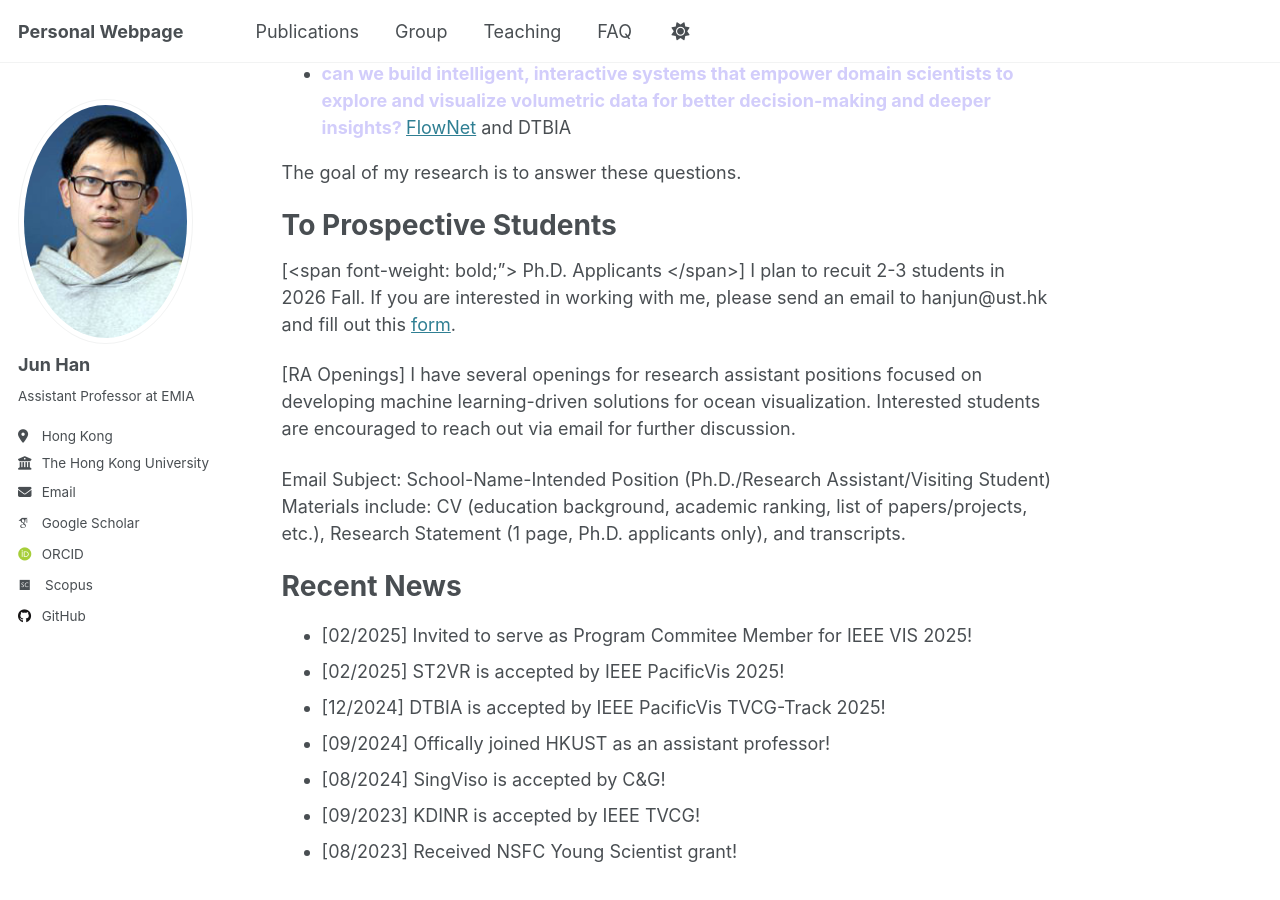
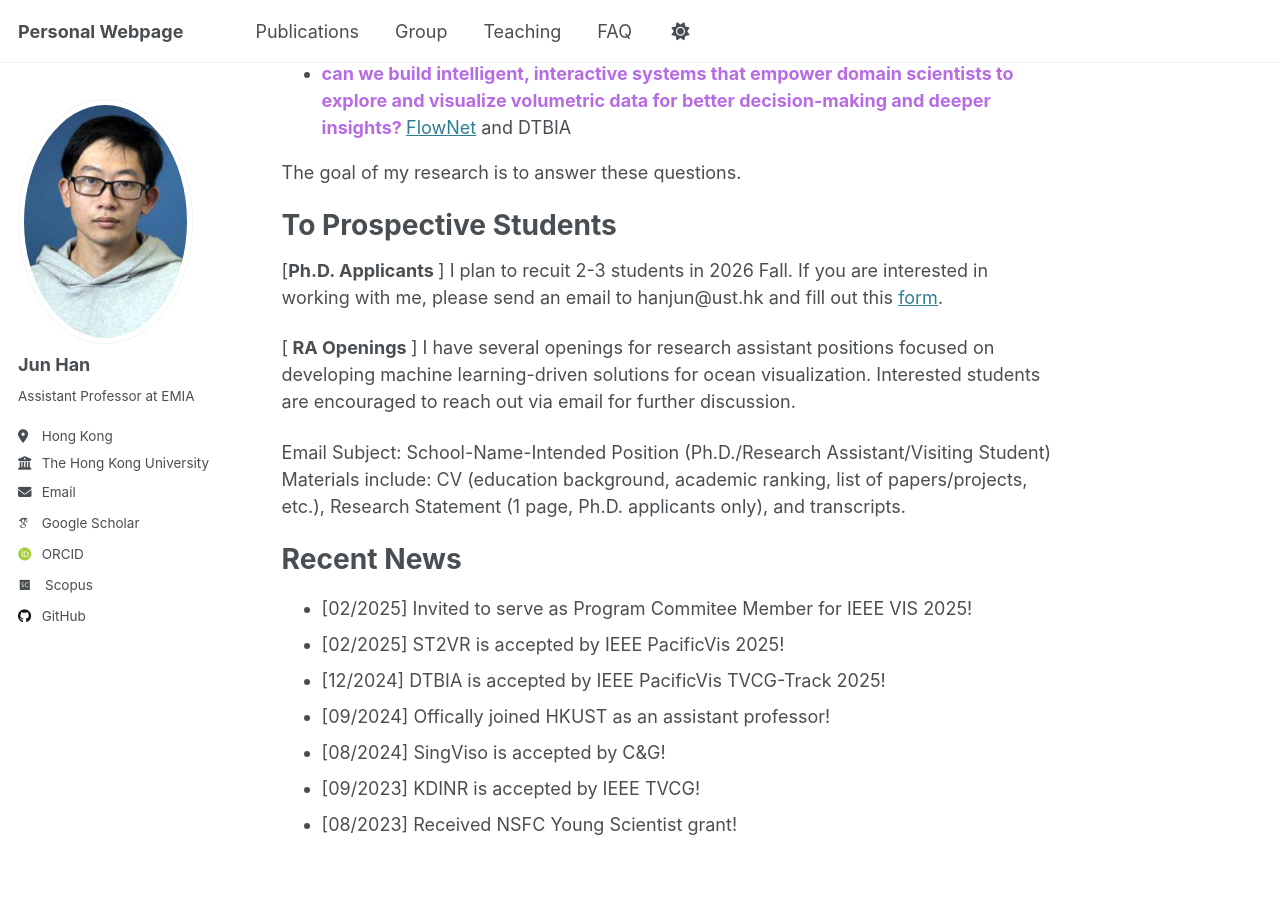
Before and after one commit to stevenhan1991/stevenhan1991.github.io, a Jekyll site: the page built from _pages/about.md, in a window 1280 px wide and 900 px high, scrolled down 572 px. Built offline with Jekyll 4.4.1, drawn with Linux system fonts in a browser that asks for light colours; some web fonts are replaced.

Commit message:
Update about.md

```diff
--- a/_pages/about.md
+++ b/_pages/about.md
@@ -12,17 +12,17 @@ I'm an Assistant Professor in the [Division of Emerging Interdisciplinary Areas]
 <h1 id='research'>Research</h1>
 My research lies at the intersection of scientific visualization, human-computer interaction, and machine learning. Scientific simulations generate vast amounts of volumetric data essential for understanding various natural phenomena. My work seeks to address key challenges, such as:
 <ul>
-<li> <span style="color: #9ED7FF; font-weight: bold;"> How can we develop algorithms to efficiently manage large-scale simulation data? </span> <a href='https://ieeexplore.ieee.org/abstract/document/10371224/'>KDINR</a> and <a href='https://ieeexplore.ieee.org/abstract/document/9852325/'>CoordNet</a> </li>
-<li> <span style="color: #BFFFBF; font-weight: bold;"> How can we design generative models to rapidly produce scientific data? </span> <a href='https://ieeexplore.ieee.org/document/9230431/'>V2V</a> and <a href='https://ieeexplore.ieee.org/document/9552857/'>STNet</a> </li>
-<li><span style="color: #D2CDFB; font-weight: bold;">  can we build intelligent, interactive systems that empower domain scientists to explore and visualize volumetric data for better decision-making and deeper insights? </span> <a href='https://ieeexplore.ieee.org/abstract/document/8532319' >FlowNet</a> and DTBIA </li>
+<li> <span style="color: #0067B1; font-weight: bold;"> How can we develop algorithms to efficiently manage large-scale simulation data? </span> <a href='https://ieeexplore.ieee.org/abstract/document/10371224/'>KDINR</a> and <a href='https://ieeexplore.ieee.org/abstract/document/9852325/'>CoordNet</a> </li>
+<li> <span style="color: #DC5541; font-weight: bold;"> How can we design generative models to rapidly produce scientific data? </span> <a href='https://ieeexplore.ieee.org/document/9230431/'>V2V</a> and <a href='https://ieeexplore.ieee.org/document/9552857/'>STNet</a> </li>
+<li><span style="color: #B86CE4; font-weight: bold;">  can we build intelligent, interactive systems that empower domain scientists to explore and visualize volumetric data for better decision-making and deeper insights? </span> <a href='https://ieeexplore.ieee.org/abstract/document/8532319' >FlowNet</a> and DTBIA </li>
 </ul>
 The goal of my research is to answer these questions.
 
 <h1 id="students">To Prospective Students</h1>
-[<span font-weight: bold;"> Ph.D. Applicants </span>] I plan to recuit 2-3 students in 2026 Fall. If you are interested in working with me, please send an email to hanjun@ust.hk and fill out this <a href='https://forms.gle/HdSszZPxnxNtuJys6'>form</a>.
+[<b>Ph.D. Applicants </b>] I plan to recuit 2-3 students in 2026 Fall. If you are interested in working with me, please send an email to hanjun@ust.hk and fill out this <a href='https://forms.gle/HdSszZPxnxNtuJys6'>form</a>.
 <br />
 
-[RA Openings] I have several openings for research assistant positions focused on developing machine learning-driven solutions for ocean visualization. Interested students are encouraged to reach out via email for further discussion.
+[<b> RA Openings </b>] I have several openings for research assistant positions focused on developing machine learning-driven solutions for ocean visualization. Interested students are encouraged to reach out via email for further discussion.
 <br />
 
 Email Subject: School-Name-Intended Position (Ph.D./Research Assistant/Visiting Student)
```
